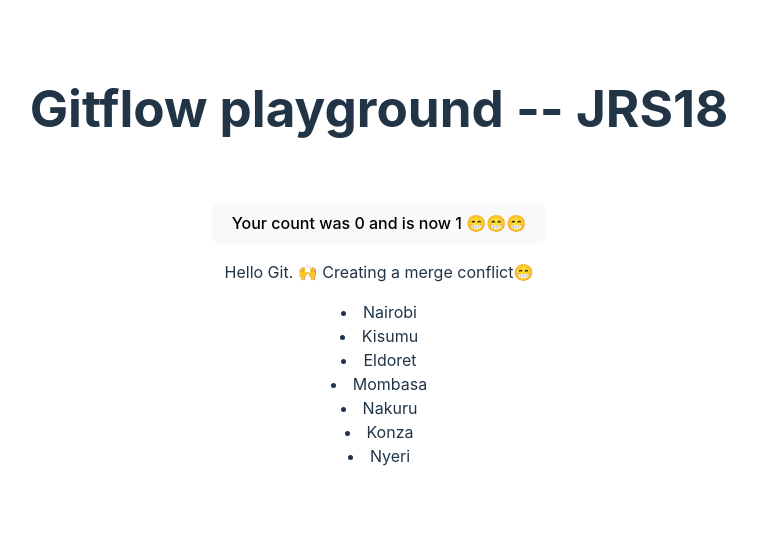
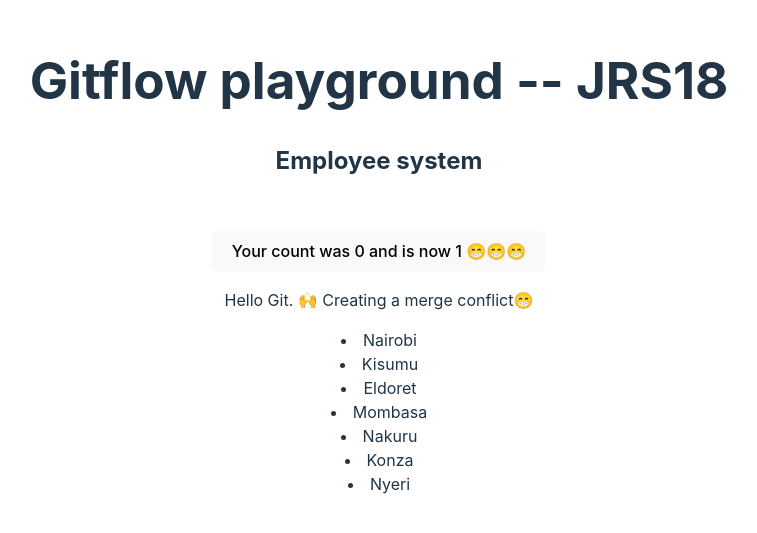
Before and after one commit to felixkpt/gitflow-playground, a React (Vite) app: page / in a window 1280 px wide. Shown: the part 127-660 px from the top of the page, without its empty margins (261-1018 px from the left). Built offline with nearby package versions, Linux system fonts and the light colour scheme; the HTML template or start-up script is replaced by a standard one.

Commit message:
added h2 on app

```diff
--- a/src/App.tsx
+++ b/src/App.tsx
@@ -7,6 +7,8 @@ function App() {
   return (
     <>
       <h1>Gitflow playground -- JRS18</h1>
+
+      <h2>Employee system</h2>
       <div className="card">
         <button onClick={() => setCount((count) => count + 1)}>
           Your count was {count} and is now {count + 1} 😁😁😁
```
